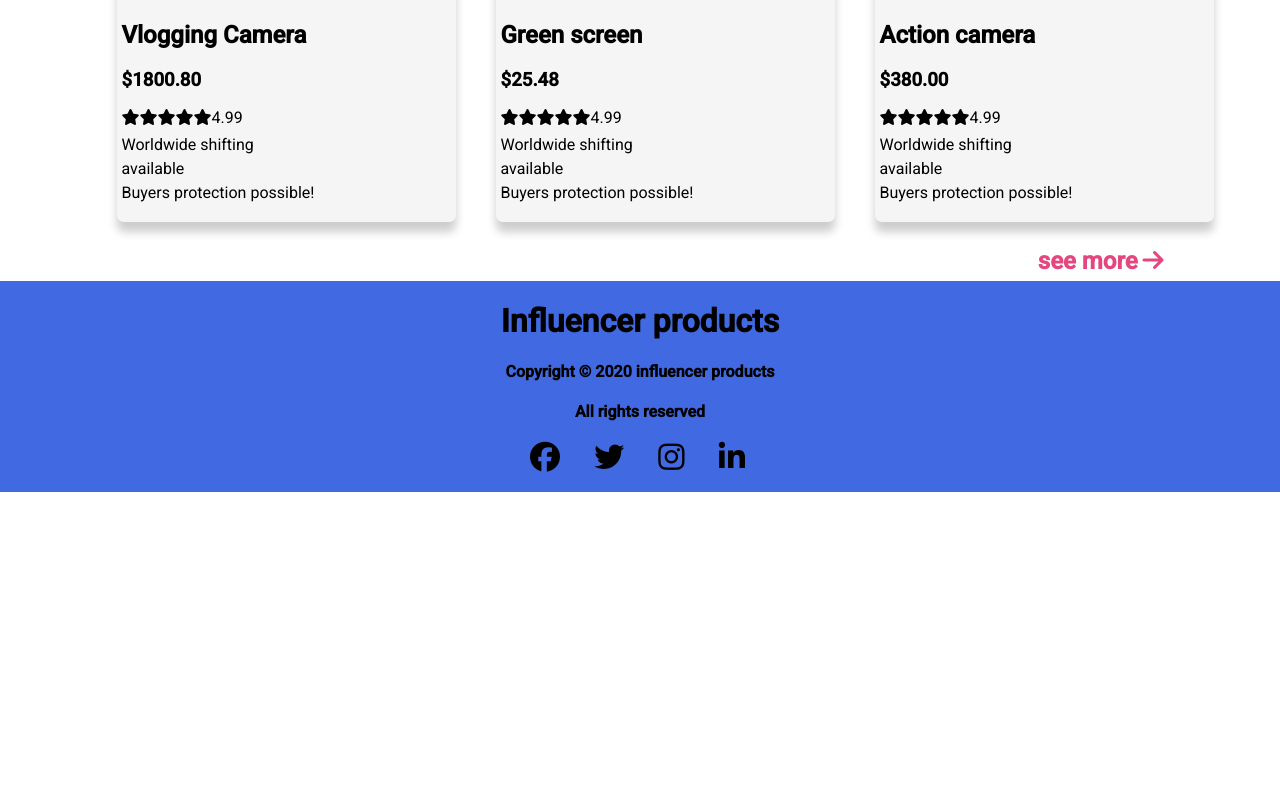
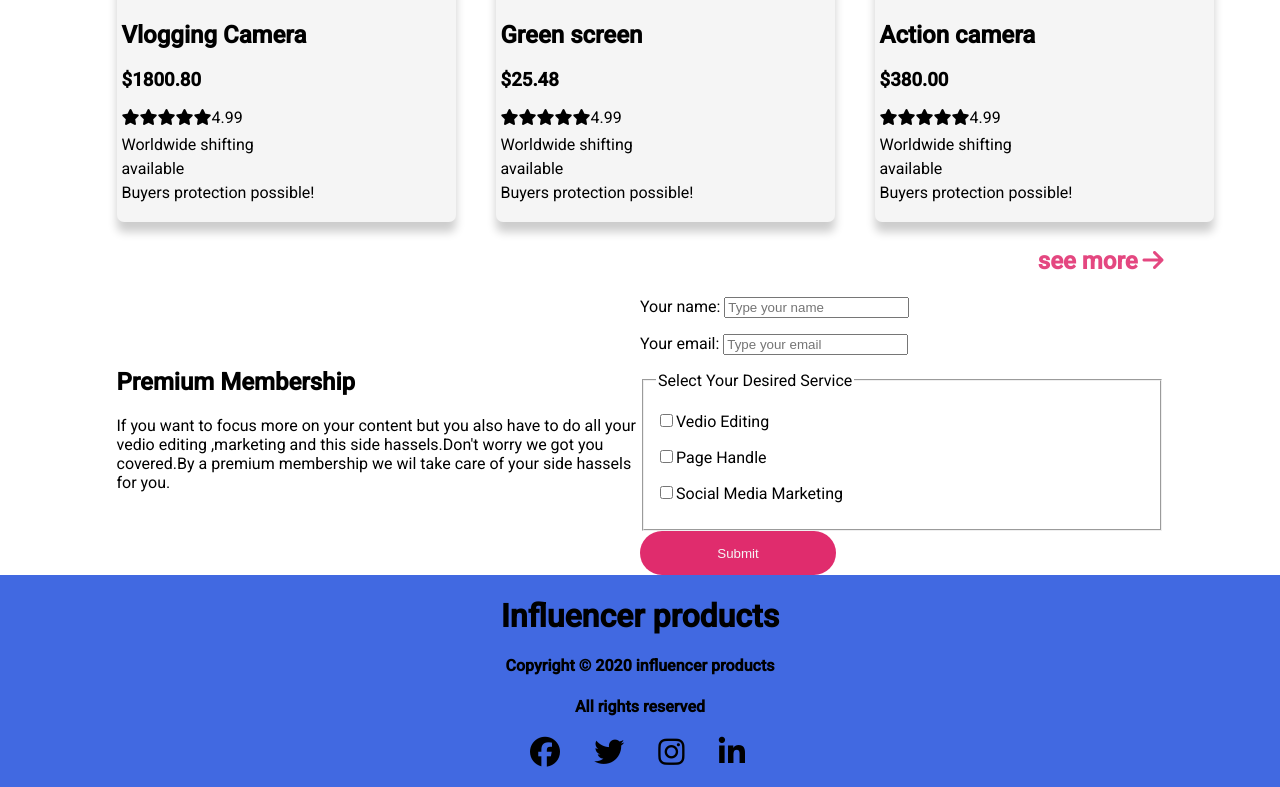
Before and after one commit to HameemH/assignment_02, a plain HTML site: page index.html in a window 1280 px wide. Shown: the part 1892-2679 px from the top of the page. Before the commit the page ends 2384 px from the top, so only its background shows below. Drawn offline with Linux system fonts and the light colour scheme.

Commit message:
form added

```diff
--- a/index.html
+++ b/index.html
@@ -136,6 +136,32 @@
     <div class="see-more">
         <h2 style="color: rgba(224, 44, 109, 0.87);">see more<i class="fas fa-arrow-right"></i></h2>
     </div>
+    <section class="premium-membership">
+        <div class="membership-statement">
+            <h1>Premium Membership</h1>
+            <p>If you want to focus more on your content but you also have to do all your vedio editing ,marketing and this side hassels.Don't worry we got you covered.By a premium membership we wil take care of your side hassels for you. </p>
+        </div>
+        <div class="membership-form">
+            <form action="">
+                <p> Your name: <input type="text" placeholder="Type your name"></p>
+                <p> Your email:
+                    <input type="email" name="email" placeholder="Type your email" id=""></p>
+                    <fieldset>
+                        <legend>Select Your Desired Service</legend>
+                        <p>
+                            <lebel><input type="checkbox" name="Service" id="Vedio-editing">Vedio Editing</lebel>
+                        </p>
+                        <p>
+                            <lebel><input type="checkbox" name="Service" id="Page-handle">Page Handle</lebel>
+                        </p>
+                        <p>
+                            <lebel><input type="checkbox" name="Service" id="marketing">Social Media Marketing</lebel>
+                        </p>
+                    </fieldset>
+                    <button class="button">Submit</button>
+            </form>
+        </div>
+    </section>
     <footer>
         <div class="footer">
             <h1>Influencer products</h1>
--- a/style.css
+++ b/style.css
@@ -63,7 +63,6 @@ border: 0;
     grid-gap: 13px;
     padding-bottom: 19px;
     margin-bottom: 20px;
-
     margin: 0 auto;
 }
 .section-title{
@@ -77,13 +76,10 @@ margin: 0 auto;
 }
 .product{
     width: 329px;
-
     height: 476px;
     padding: 5px;
     border-radius: 7px;
     background-color: whitesmoke;
-
-
     box-shadow: 0 10px 10px rgba(0,0 ,0 ,.2 );
 
 }
@@ -96,6 +92,7 @@ align-items: center;
 .product p{
     line-height: .5;
 }
+/* seemore styles */
 .see-more{
     width: 1047px;
     height: 40px;
@@ -107,13 +104,26 @@ align-items: center;
 .see-more .fas{
     margin-left: 5px;
 }
+/* membership section styles */
+.premium-membership{
+    width: 1047px;
+    margin: 0 auto;
+    display: flex;
+    align-items: center;
+}
+.membership-statement{
+    width: 50%;
+}
+.membership-form{
+    width: 50%;
+    align-items: center;
+}
 /* footer styles */
 footer{
     max-width: 100%;
     max-height: 500px;
     background-color: royalblue;
     margin: 0 auto;
-
     display: flex;
     align-items: center;
     justify-content: center;
```
Lines whose indentation alone changed are shown as unchanged.
